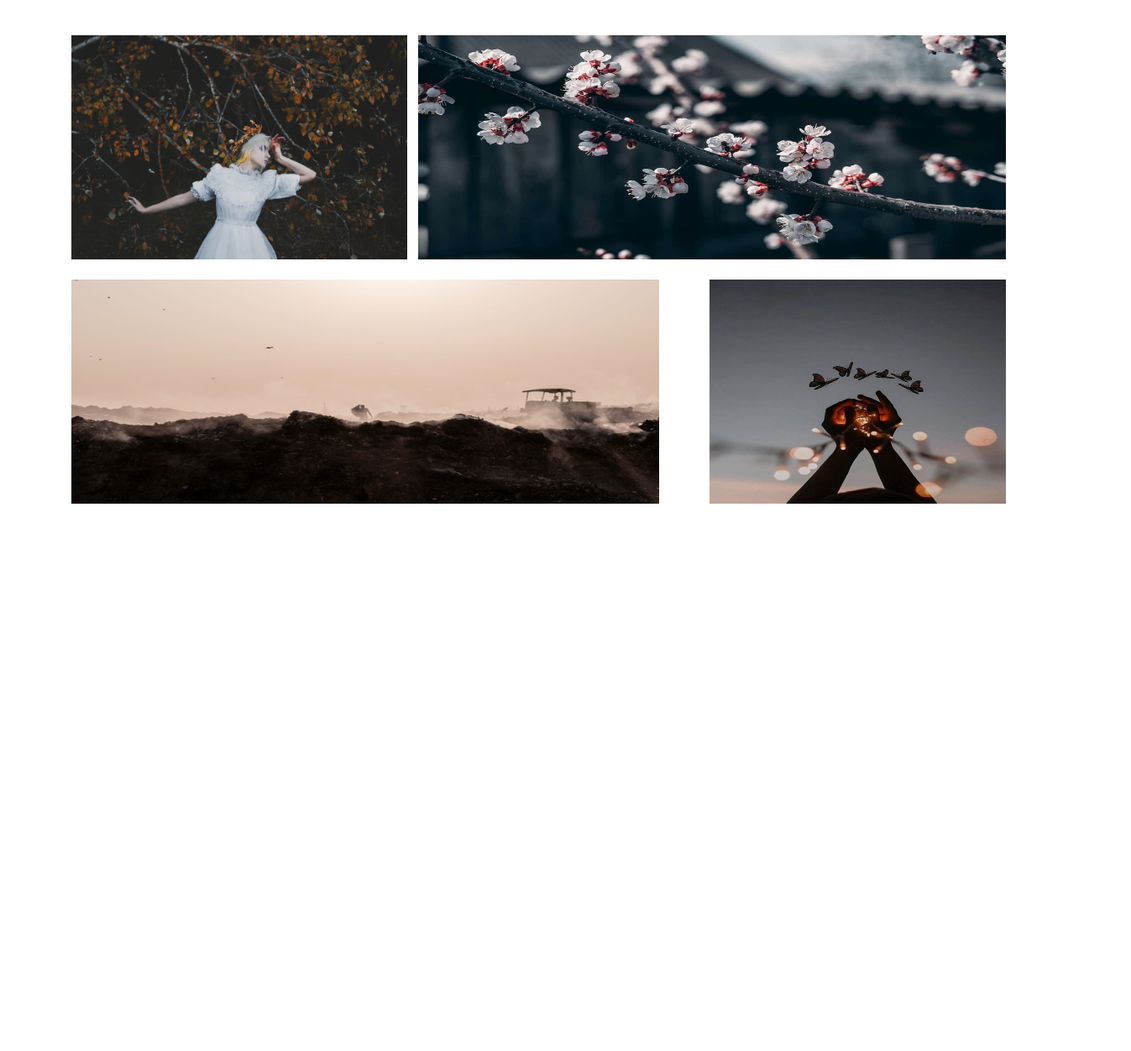
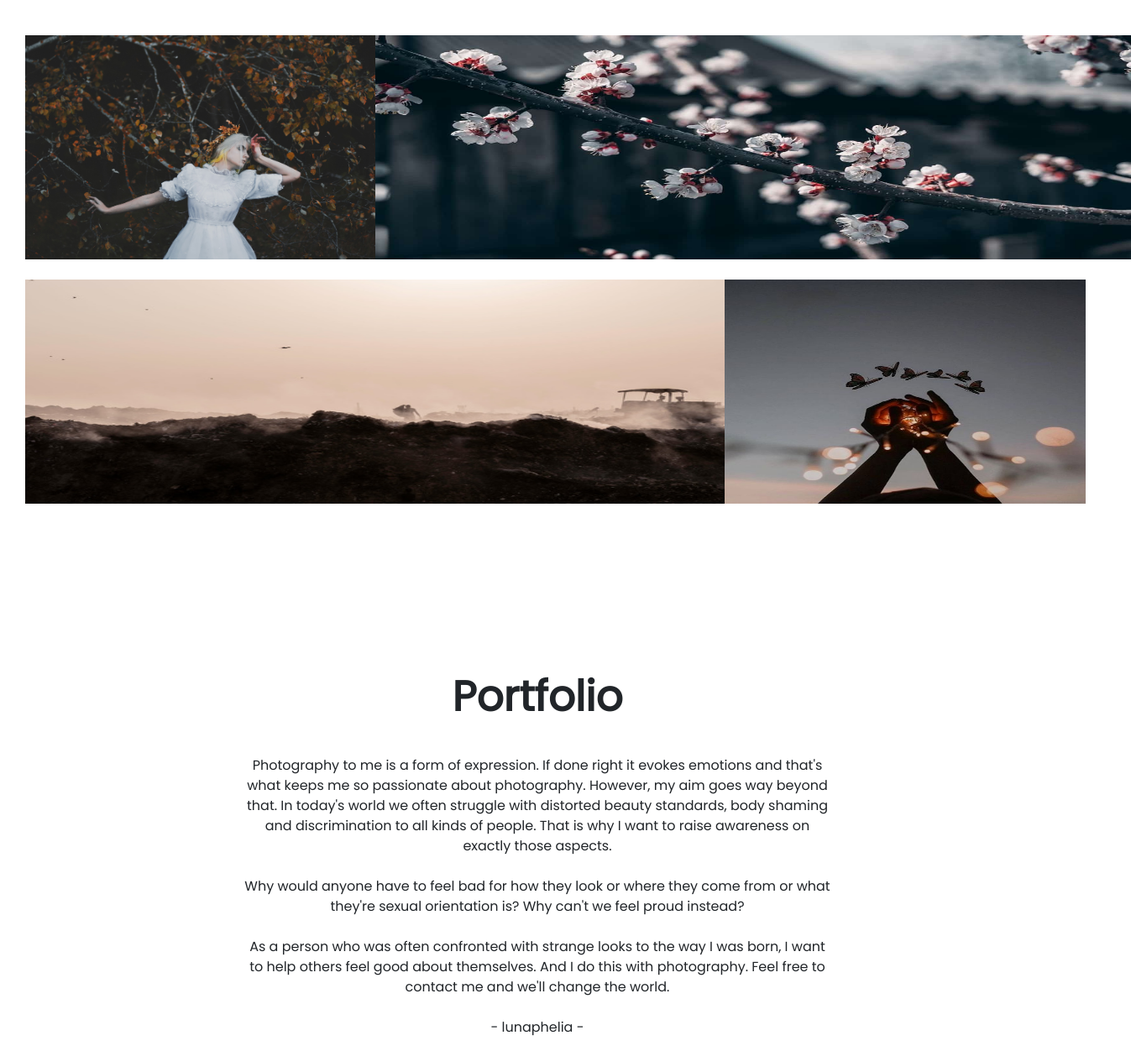
Before and after one commit to Litxng/Quest-5, a plain HTML site: page portfolio.html in a window 1280 px wide. Shown: the part 58-1310 px from the top of the page at 84% size, 1347 px wide, since content can reach past the window. Before the commit the page ends 800 px from the top, so only its background shows below. Drawn offline with nearby package versions, Linux system fonts and the light colour scheme.

Commit message:
update portfolio file

```diff
--- a/portfolio.html
+++ b/portfolio.html
@@ -43,25 +43,33 @@
             </div>
         </div>
     </nav>
-    <div class="container">
+
     <div class="photogallery">
         <div class="row">
             <div class="col-md-4">
-                    <img src="assets/natalia-drepina-10.jpg" width="400px">
+                <img src="assets/natalia-drepina-10.jpg" width="450px" height="267px">
             </div>
-                <div class="col-md-8 pl-5 ">
-                    <img src="assets/white-and-red-cherry-blossom-flowers-3979186.jpg" height="267px" width="700px">
+            <div class="col-md-8  ">
+                <img src="assets/white-and-red-cherry-blossom-flowers-3979186.jpg" height="267px" width="900px">
             </div>
         </div>
         <br>
         <div class="row">
             <div class="col-md-8">
-                    <img src="assets/photography_aestheticst_0.jpg" height="267px" width="700px">
+                <img src="assets/photography_aestheticst_0.jpg" height="267px" width="920px">
             </div>
             <div class="col-md-4">
-                    <img src="assets/b5f145ecf618819a38fa37b831225272.jpg" width="353px" height="267px">
+                <img src="assets/b5f145ecf618819a38fa37b831225272.jpg" width="430px" height="267px">
             </div>
         </div>
+    </div>
+    <div class="container">
+        <div class="portfolio-text">
+            <h1 class="p-header">Portfolio</h1>
+            <p class="p-text mx-auto"> Photography to me is a form of expression. If done right it evokes emotions and that's what keeps me so passionate about photography. However, my aim goes way beyond that. In today's world we often struggle with distorted beauty standards,
+                body shaming and discrimination to all kinds of people. That is why I want to raise awareness on exactly those aspects. <br><br>Why would anyone have to feel bad for how they look or where they come from or what they're sexual orientation
+                is? Why can't we feel proud instead? <br><br>As a person who was often confronted with strange looks to the way I was born, I want to help others feel good about themselves. And I do this with photography. Feel free to contact me and we'll
+                change the world.<br><br> - lunaphelia -</p>
         </div>
     </div>
     <!-- Optional JavaScript -->
--- a/style.css
+++ b/style.css
@@ -12,6 +12,10 @@ header {
     background-size: cover;
     height: 100vh;
     filter: brightness(50%);
+}
+
+body {
+    font-family: 'Poppins', sans-serif;
 }
 
 .header-text {
@@ -85,4 +89,21 @@ footer {
 
 .photogallery {
     margin-top: 100px;
+    margin-left: 30px;
+    margin-right: 30px;
 }
+
+.portfolio-text {
+    margin-top: 200px;
+    text-align: center;
+}
+
+.p-header {
+    font-weight: 1000;
+    font-size: 50px;
+}
+
+.p-text {
+    width: 700px;
+    margin-top: 40px;
+}
```
Lines whose indentation alone changed are shown as unchanged.
